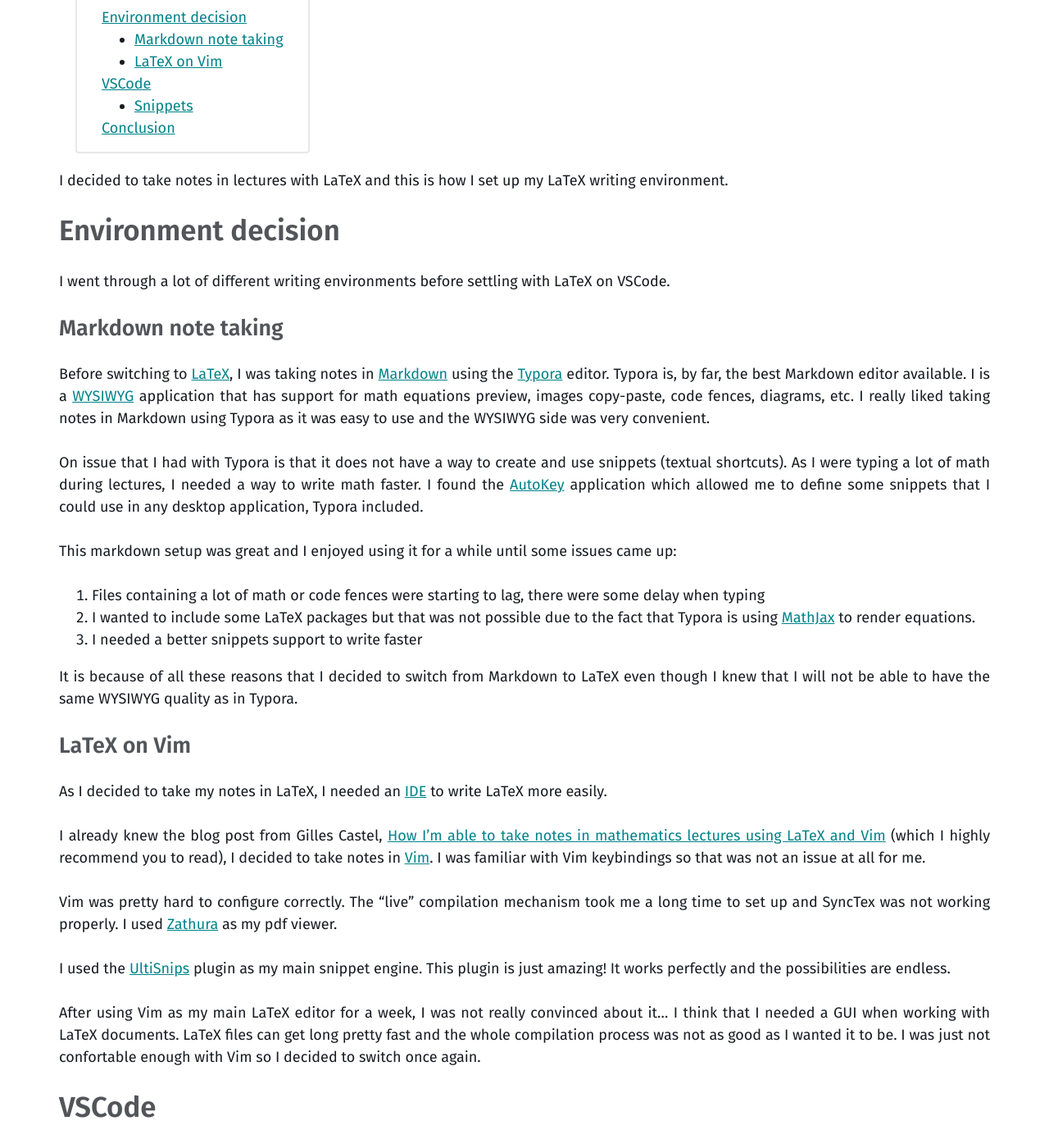
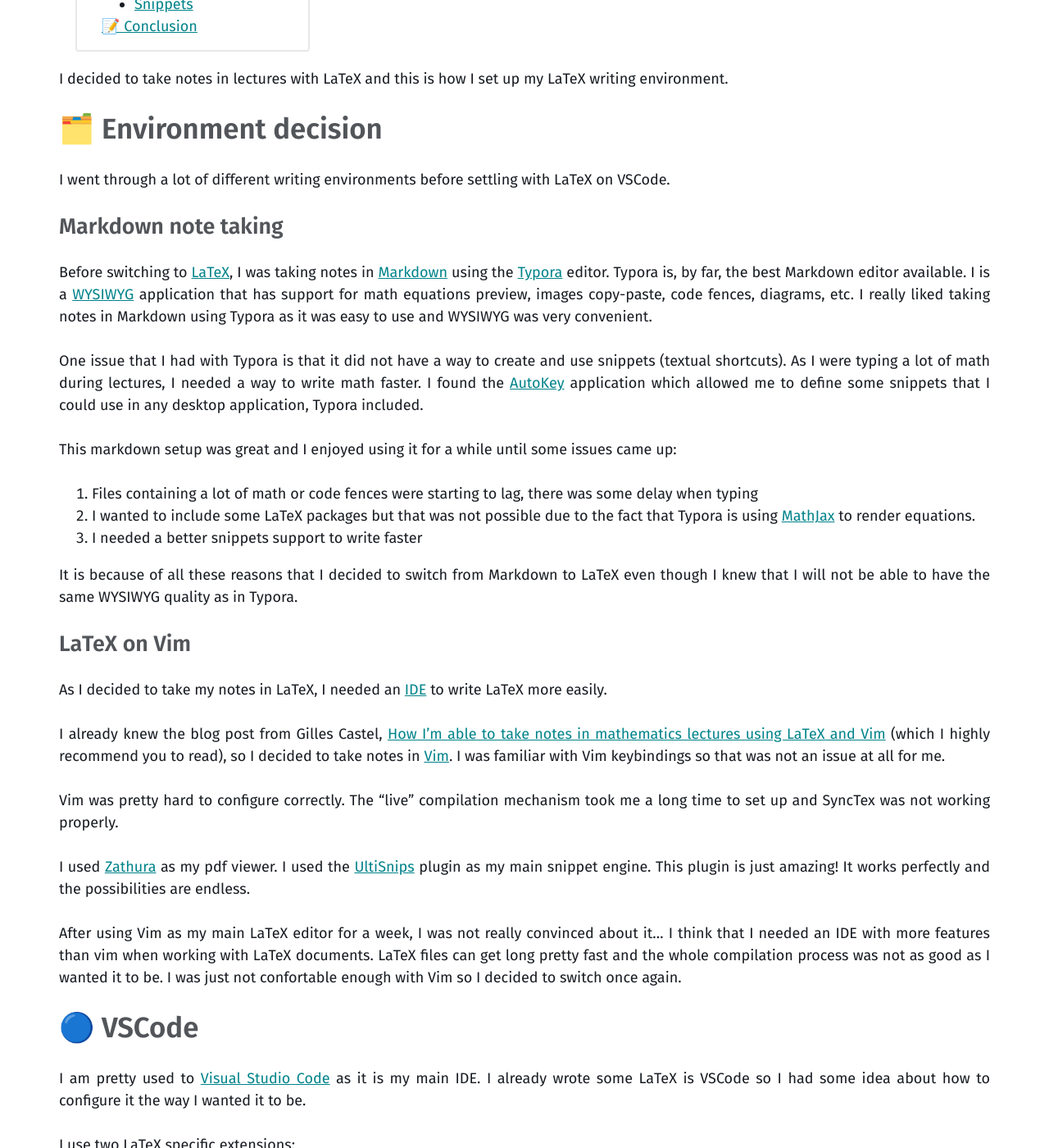
Before and after one commit to gruvw/portfolio, a Jekyll site: the page built from future_posts/2021-05-17-latex-writing-setup.md, in a window 1280 px wide and 1400 px high, scrolled down 860 px. Shown: the whole window at 82% size. Built offline with Jekyll 4.4.1, drawn with Linux system fonts in a browser that asks for light colours; the table of contents is made by our own code; some of the changed text lies outside the part shown.

Commit message:
Finished writing

```diff
--- a/future_posts/2021-05-17-latex-writing-setup.md
+++ b/future_posts/2021-05-17-latex-writing-setup.md
@@ -15,7 +15,7 @@
 
 I decided to take notes in lectures with LaTeX and this is how I set up my LaTeX writing environment.
 
-## Environment decision
+## 🗂️ Environment decision
 
 I went through a lot of different writing environments before settling with LaTeX on VSCode.
 
@@ -23,15 +23,15 @@
 
 Before switching to [LaTeX](https://www.latex-project.org/), I was taking notes in [Markdown](https://en.wikipedia.org/wiki/Markdown) using the [Typora](https://typora.io/) editor.
 Typora is, by far, the best Markdown editor available. I is a [WYSIWYG](https://en.wikipedia.org/wiki/WYSIWYG) application that has support for math equations preview, images copy-paste, code fences, diagrams, etc.
-I really liked taking notes in Markdown using Typora as it was easy to use and the WYSIWYG side was very convenient.
+I really liked taking notes in Markdown using Typora as it was easy to use and WYSIWYG was very convenient.
 
-On issue that I had with Typora is that it does not have a way to create and use snippets (textual shortcuts).
+One issue that I had with Typora is that it did not have a way to create and use snippets (textual shortcuts).
 As I were typing a lot of math during lectures, I needed a way to write math faster.
 I found the [AutoKey](https://github.com/autokey/autokey) application which allowed me to define some snippets that I could use in any desktop application, Typora included.
 
 This markdown setup was great and I enjoyed using it for a while until some issues came up:
 
-1. Files containing a lot of math or code fences were starting to lag, there were some delay when typing
+1. Files containing a lot of math or code fences were starting to lag, there was some delay when typing
 2. I wanted to include some LaTeX packages but that was not possible due to the fact that Typora is using [MathJax](https://www.mathjax.org/) to render equations.
 3. I needed a better snippets support to write faster
 
@@ -41,22 +41,22 @@
 
 As I decided to take my notes in LaTeX, I needed an [IDE](https://en.wikipedia.org/wiki/Integrated_development_environment) to write LaTeX more easily.
 
-I already knew the blog post from Gilles Castel, [How I'm able to take notes in mathematics lectures using LaTeX and Vim](https://castel.dev/post/lecture-notes-1/) (which I highly recommend you to read), I decided to take notes in [Vim](https://www.vim.org/).
+I already knew the blog post from Gilles Castel, [How I'm able to take notes in mathematics lectures using LaTeX and Vim](https://castel.dev/post/lecture-notes-1/) (which I highly recommend you to read), so I decided to take notes in [Vim](https://www.vim.org/).
 I was familiar with Vim keybindings so that was not an issue at all for me.
 
 Vim was pretty hard to configure correctly.
 The "live" compilation mechanism took me a long time to set up and SyncTex was not working properly.
+
 I used [Zathura](https://pwmt.org/projects/zathura/) as my pdf viewer.
-
 I used the [UltiSnips](https://github.com/SirVer/ultisnips) plugin as my main snippet engine.
 This plugin is just amazing! It works perfectly and the possibilities are endless.
 
 After using Vim as my main LaTeX editor for a week, I was not really convinced about it...
-I think that I needed a GUI when working with LaTeX documents.
+I think that I needed an IDE with more features than vim when working with LaTeX documents.
 LaTeX files can get long pretty fast and the whole compilation process was not as good as I wanted it to be.
 I was just not confortable enough with Vim so I decided to switch once again.
 
-## VSCode
+## 🔵 VSCode
 
 I am pretty used to [Visual Studio Code](https://code.visualstudio.com/) as it is my main IDE.
 I already wrote some LaTeX is VSCode so I had some idea about how to configure it the way I wanted it to be.
@@ -79,13 +79,13 @@
 
 This is when I found the [HyperSnips extension](https://github.com/draivin/hsnips).
 I don't know why this extension doesn't have more downloads as it is a very powerful snippet engine for VSCode.
-It is very similar to UltiSnips on Vim so it did not take me really long to transfer my snippets.
+It is very similar to UltiSnips on Vim so it did not take me too long to transfer my snippets.
 
-After creating and solving (creator was really active) some issues on the GitHub of the extension, I was really happy with the result.
+After creating and solving (creator was really active) some issues on the extension's GitHub repository, I was really happy with the result.
 
 The extension even supports context matching which allows some snippets to work only when writing math for example.
 
-## Conclusion
+## 📝 Conclusion
 
 It was really hard to set up a LaTeX writing environment that suited all my needs and I had enough of switching technologies or IDE once a week.
 Setting up environments and IDE are not things that I really enjoy doing, but now I am  happy about my writing environment.
```
Also changed, not shown: other parts of future_posts/2021-05-17-latex-writing-setup.md (+2 -2 lines), assets/images/posts/latex_writing_setup/main.png (added).
